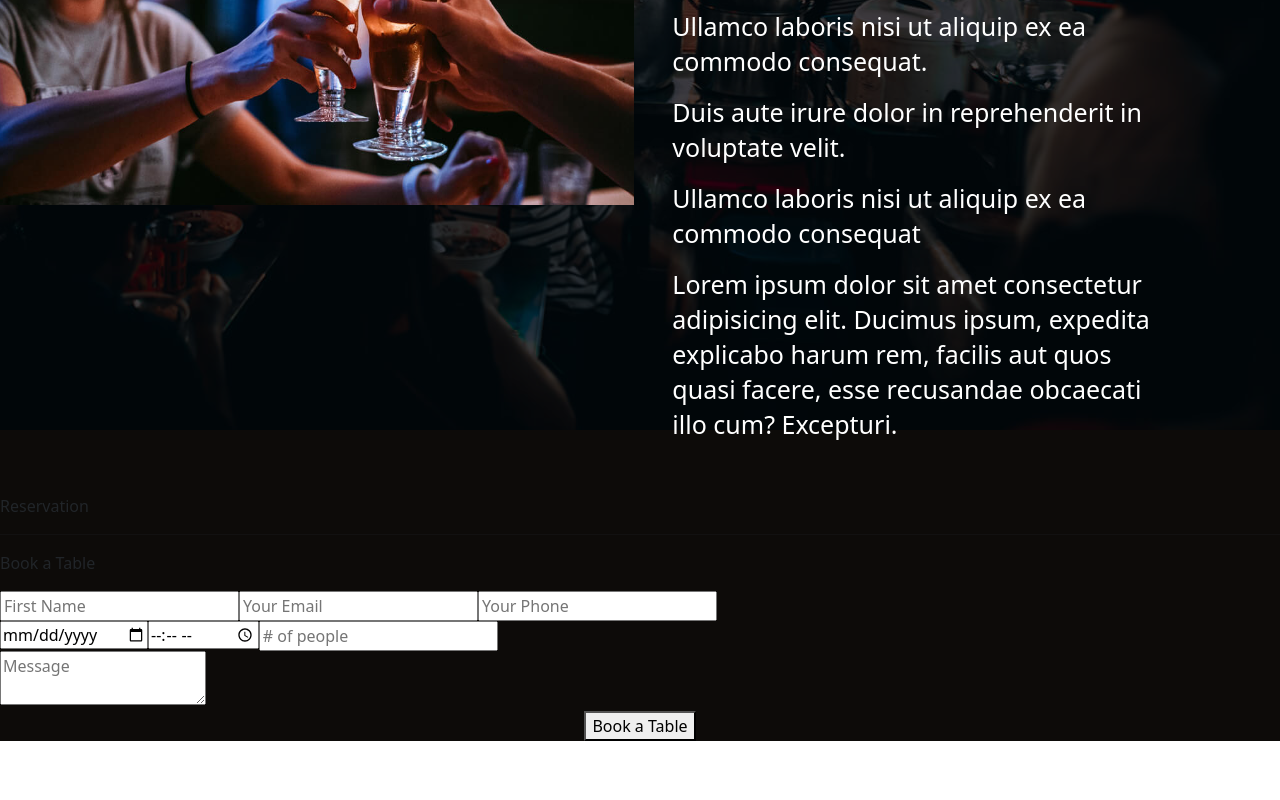
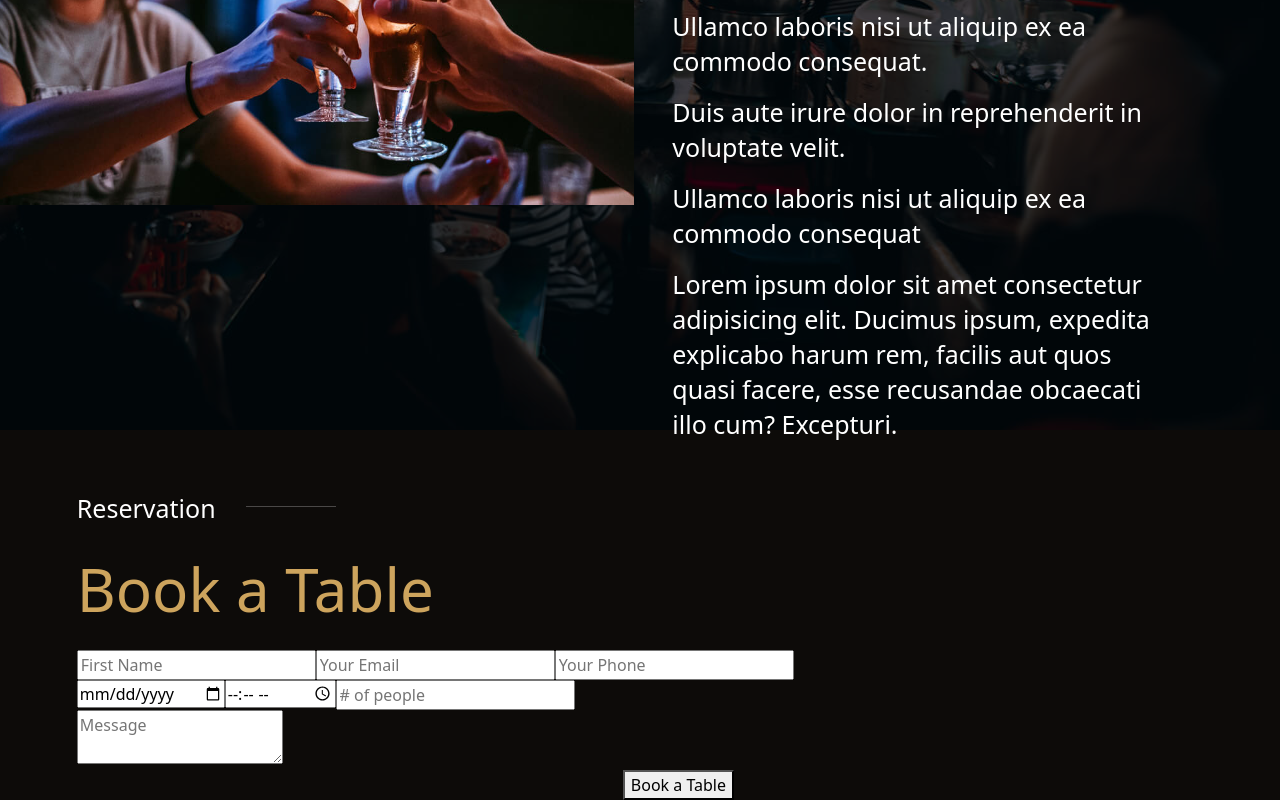
Before and after one commit to KadirDolek/CBienBon-KD, a website: page index.html in a window 1280 px wide. Shown: the part 4070-4870 px from the top of the page. Before the commit the page ends 4811 px from the top, so only its background shows below. Drawn offline with nearby package versions, Linux system fonts and the light colour scheme.

Commit message:
continuité formulaire

```diff
--- a/index.html
+++ b/index.html
@@ -127,9 +127,11 @@
         </div>
     </section>
     <section class="section5">
-        <div id="divReservation">
-            <p>Reservation <hr> </p>
-            <p>Book a Table</p>
+        <div id="grandDiv5">
+            <div id="divReservation">
+                <p id="p1Reservation">Reservation <hr> </p>
+            </div>
+                <p id="p2Reservation">Book a Table</p>
         </div>
         <div id="FormReserv">
             <form id="booking-form">
--- a/src/sass/partials/_style.sass
+++ b/src/sass/partials/_style.sass
@@ -342,5 +342,25 @@ iframe
 .section5
   height: auto
   background-color: rgb(13, 11, 9)
-  #divReservation
-    padding-top: 5%
+  padding-left: 6%
+  #grandDiv5
+    display: flex
+    flex-direction: column
+    #divReservation
+      padding-top: 5%
+      height: 25%
+      display: flex
+      gap: 2.5%
+      #p1Reservation
+        color: white
+        display: inline
+        font-size: 25px
+      hr
+        color: white
+        width: 7.5%
+        opacity: 25%
+    #p2Reservation
+      color: rgb(205, 164, 93) !important
+      font-size: 60px !important
+  #FormReserv
+    width: 100%
```
Also changed, not shown: public/styles/style.css, 1 other file.
